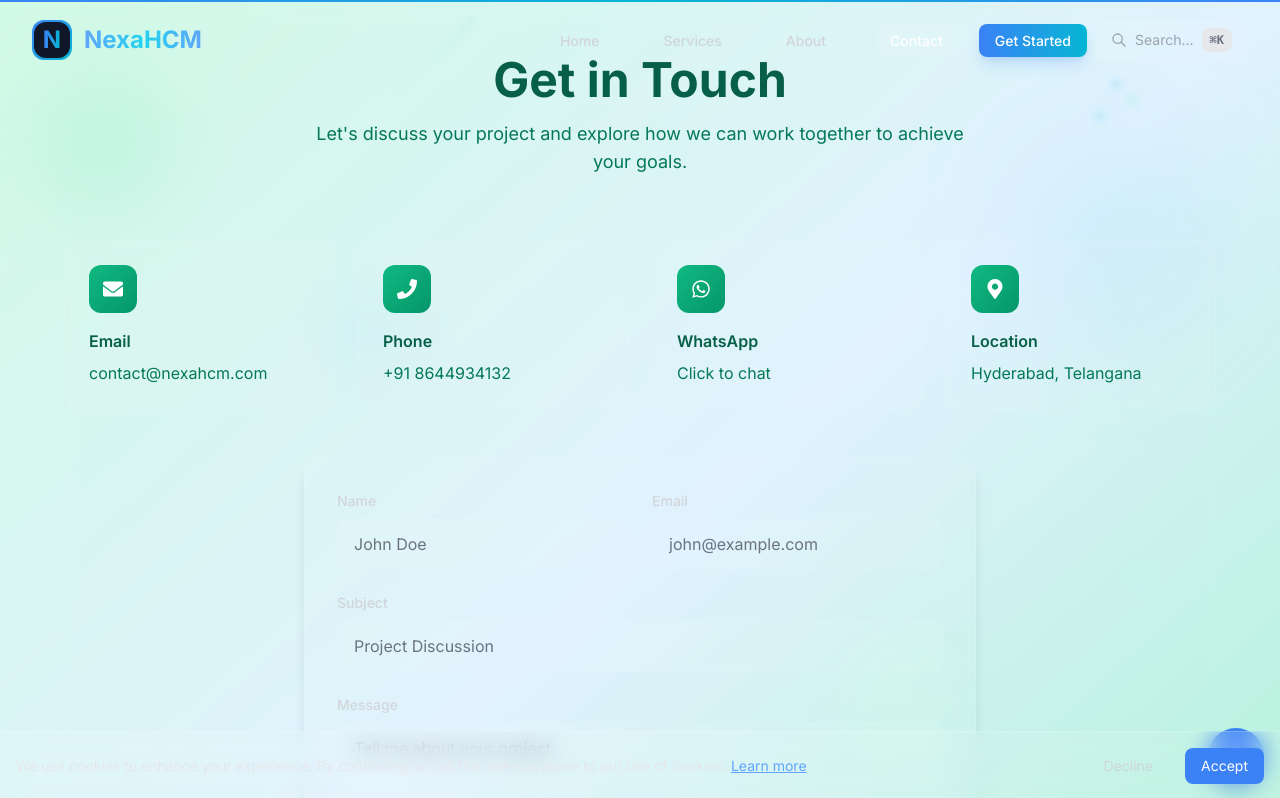
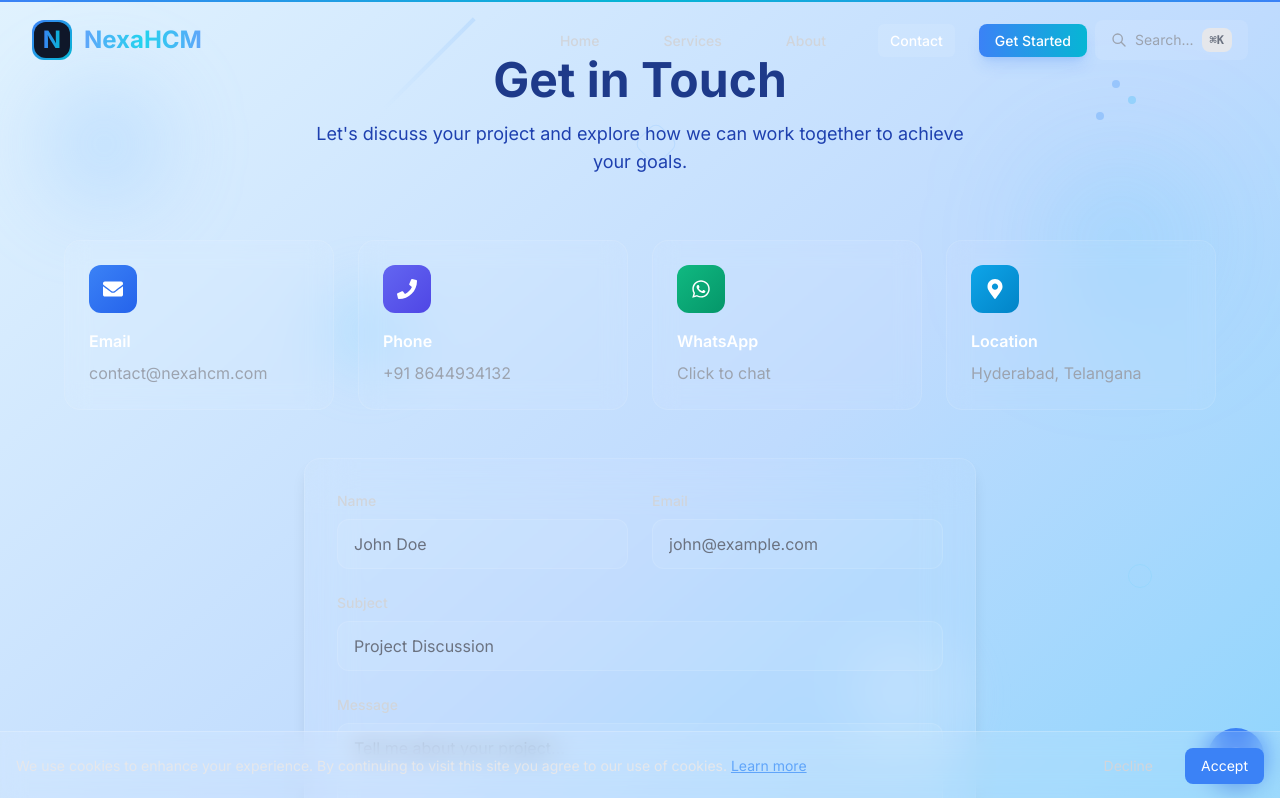
Before and after one commit to Prasanthk4/nexahcm, a React (Vite) app: page /contact in a window 1280 px wide. Shown: the top 798 px of the page. Built offline with nearby package versions, Linux system fonts and the light colour scheme.

Commit message:
style: Update contact page with light sky-blue gradient theme

```diff
--- a/src/pages/Contact.jsx
+++ b/src/pages/Contact.jsx
@@ -6,40 +6,40 @@ import PageTransition from '../components/transitions/PageTransition';
 const Contact = () => {
   return (
     <PageTransition>
-      <div className="min-h-screen bg-gradient-to-br from-emerald-100 via-sky-100 to-emerald-200 p-4 relative overflow-hidden">
+      <div className="min-h-screen bg-gradient-to-br from-sky-100 via-blue-200 to-sky-300 p-4 relative overflow-hidden">
         {/* Decorative Elements */}
         <div className="absolute inset-0 overflow-hidden">
           {/* Main blurred circles */}
-          <div className="absolute top-20 left-10 w-32 h-32 bg-emerald-300/20 rounded-full blur-2xl"></div>
-          <div className="absolute top-40 right-20 w-40 h-40 bg-sky-300/20 rounded-full blur-3xl"></div>
-          <div className="absolute bottom-20 left-1/3 w-36 h-36 bg-emerald-200/30 rounded-full blur-2xl"></div>
+          <div className="absolute top-20 left-10 w-32 h-32 bg-blue-300/30 rounded-full blur-2xl"></div>
+          <div className="absolute top-40 right-20 w-40 h-40 bg-sky-400/20 rounded-full blur-3xl"></div>
+          <div className="absolute bottom-20 left-1/3 w-36 h-36 bg-blue-200/30 rounded-full blur-2xl"></div>
 
           {/* Additional decorative elements */}
-          <div className="absolute top-1/4 left-1/4 w-24 h-24 bg-sky-200/20 rounded-full blur-xl"></div>
-          <div className="absolute bottom-1/3 right-1/4 w-28 h-28 bg-emerald-100/30 rounded-full blur-xl"></div>
+          <div className="absolute top-1/4 left-1/4 w-24 h-24 bg-sky-300/20 rounded-full blur-xl"></div>
+          <div className="absolute bottom-1/3 right-1/4 w-28 h-28 bg-blue-100/40 rounded-full blur-xl"></div>
 
           {/* Floating shapes */}
-          <div className="absolute top-32 left-1/2 w-8 h-8 border border-emerald-300/30 rounded-lg transform rotate-45"></div>
+          <div className="absolute top-32 left-1/2 w-8 h-8 border border-blue-300/30 rounded-lg transform rotate-45"></div>
           <div className="absolute top-1/2 right-32 w-6 h-6 border border-sky-300/30 rounded-full"></div>
-          <div className="absolute bottom-40 left-20 w-10 h-10 border border-emerald-300/30 rounded-full"></div>
+          <div className="absolute bottom-40 left-20 w-10 h-10 border border-blue-300/30 rounded-full"></div>
 
           {/* Dots pattern */}
-          <div className="absolute top-20 right-40 w-2 h-2 bg-sky-400/30 rounded-full"></div>
-          <div className="absolute top-24 right-36 w-2 h-2 bg-emerald-400/20 rounded-full"></div>
-          <div className="absolute top-28 right-44 w-2 h-2 bg-sky-400/30 rounded-full"></div>
+          <div className="absolute top-20 right-40 w-2 h-2 bg-blue-400/40 rounded-full"></div>
+          <div className="absolute top-24 right-36 w-2 h-2 bg-sky-400/30 rounded-full"></div>
+          <div className="absolute top-28 right-44 w-2 h-2 bg-blue-400/40 rounded-full"></div>
 
           {/* Light beams */}
-          <div className="absolute top-0 left-1/3 w-1 h-32 bg-gradient-to-b from-emerald-300/20 to-transparent transform rotate-45"></div>
-          <div className="absolute bottom-0 right-1/4 w-1 h-40 bg-gradient-to-t from-sky-300/20 to-transparent transform -rotate-45"></div>
+          <div className="absolute top-0 left-1/3 w-1 h-32 bg-gradient-to-b from-blue-300/30 to-transparent transform rotate-45"></div>
+          <div className="absolute bottom-0 right-1/4 w-1 h-40 bg-gradient-to-t from-sky-300/30 to-transparent transform -rotate-45"></div>
         </div>
 
-        <div className="max-w-6xl mx-auto relative z-10 backdrop-blur-sm">
+        <div className="max-w-6xl mx-auto relative z-10">
           {/* Header Section */}
           <div className="text-center mb-16 pt-10">
             <motion.h1
               initial={{ opacity: 0, y: -20 }}
               animate={{ opacity: 1, y: 0 }}
-              className="text-4xl md:text-5xl font-bold text-emerald-800 mb-4"
+              className="text-4xl md:text-5xl font-bold text-blue-900 mb-4"
             >
               Get in Touch
             </motion.h1>
@@ -47,7 +47,7 @@ const Contact = () => {
               initial={{ opacity: 0, y: 20 }}
               animate={{ opacity: 1, y: 0 }}
               transition={{ delay: 0.2 }}
-              className="text-lg text-emerald-700 max-w-2xl mx-auto"
+              className="text-lg text-blue-800 max-w-2xl mx-auto"
             >
               Let's discuss your project and explore how we can work together to achieve your goals.
             </motion.p>
@@ -61,16 +61,11 @@ const Contact = () => {
               transition={{ delay: 0.3 }}
               className="bg-white/5 backdrop-blur-md p-6 rounded-2xl border border-white/10 hover:bg-white/10 transition-all duration-300 group"
             >
-              <div className="bg-gradient-to-br from-emerald-500 to-emerald-600 w-12 h-12 rounded-xl flex items-center justify-center mb-4">
+              <div className="bg-gradient-to-br from-blue-500 to-blue-600 w-12 h-12 rounded-xl flex items-center justify-center mb-4">
                 <FaEnvelope className="text-white text-xl" />
               </div>
-              <h3 className="text-emerald-800 font-semibold mb-2">Email</h3>
-              <a
-                href="mailto:contact@nexahcm.com"
-                className="text-emerald-700 hover:text-emerald-900 transition-colors duration-300"
-              >
-                contact@nexahcm.com
-              </a>
+              <h3 className="text-white font-semibold mb-2">Email</h3>
+              <p className="text-gray-400 group-hover:text-gray-300 transition-colors duration-300">contact@nexahcm.com</p>
             </motion.div>
 
             <motion.div
@@ -79,16 +74,11 @@ const Contact = () => {
               transition={{ delay: 0.4 }}
               className="bg-white/5 backdrop-blur-md p-6 rounded-2xl border border-white/10 hover:bg-white/10 transition-all duration-300 group"
             >
-              <div className="bg-gradient-to-br from-emerald-500 to-emerald-600 w-12 h-12 rounded-xl flex items-center justify-center mb-4">
+              <div className="bg-gradient-to-br from-indigo-500 to-indigo-600 w-12 h-12 rounded-xl flex items-center justify-center mb-4">
                 <FaPhone className="text-white text-xl" />
               </div>
-              <h3 className="text-emerald-800 font-semibold mb-2">Phone</h3>
-              <a
-                href="tel:+918644934132"
-                className="text-emerald-700 hover:text-emerald-900 transition-colors duration-300"
-              >
-                +91 8644934132
-              </a>
+              <h3 className="text-white font-semibold mb-2">Phone</h3>
+              <p className="text-gray-400 group-hover:text-gray-300 transition-colors duration-300">+91 8644934132</p>
             </motion.div>
 
             <motion.div
@@ -100,15 +90,8 @@ const Contact = () => {
               <div className="bg-gradient-to-br from-emerald-500 to-emerald-600 w-12 h-12 rounded-xl flex items-center justify-center mb-4">
                 <FaWhatsapp className="text-white text-xl" />
               </div>
-              <h3 className="text-emerald-800 font-semibold mb-2">WhatsApp</h3>
-              <a
-                href="https://wa.me/918644934132"
-                target="_blank"
-                rel="noopener noreferrer"
-                className="text-emerald-700 hover:text-emerald-900 transition-colors duration-300"
-              >
-                Click to chat
-              </a>
+              <h3 className="text-white font-semibold mb-2">WhatsApp</h3>
+              <p className="text-gray-400 group-hover:text-gray-300 transition-colors duration-300">Click to chat</p>
             </motion.div>
 
             <motion.div
@@ -117,18 +100,11 @@ const Contact = () => {
               transition={{ delay: 0.6 }}
               className="bg-white/5 backdrop-blur-md p-6 rounded-2xl border border-white/10 hover:bg-white/10 transition-all duration-300 group"
             >
-              <div className="bg-gradient-to-br from-emerald-500 to-emerald-600 w-12 h-12 rounded-xl flex items-center justify-center mb-4">
+              <div className="bg-gradient-to-br from-sky-500 to-sky-600 w-12 h-12 rounded-xl flex items-center justify-center mb-4">
                 <FaMapMarkerAlt className="text-white text-xl" />
               </div>
-              <h3 className="text-emerald-800 font-semibold mb-2">Location</h3>
-              <a
-                href="https://maps.google.com/?q=Hyderabad,Telangana"
-                target="_blank"
-                rel="noopener noreferrer"
-                className="text-emerald-700 hover:text-emerald-900 transition-colors duration-300"
-              >
-                Hyderabad, Telangana
-              </a>
+              <h3 className="text-white font-semibold mb-2">Location</h3>
+              <p className="text-gray-400 group-hover:text-gray-300 transition-colors duration-300">Hyderabad, Telangana</p>
             </motion.div>
           </div>
 
@@ -146,7 +122,7 @@ const Contact = () => {
                   <input
                     type="text"
                     placeholder="John Doe"
-                    className="w-full px-4 py-3 bg-white/5 border border-white/10 rounded-xl text-white placeholder-gray-500 focus:outline-none focus:border-emerald-500/50 transition-colors duration-300"
+                    className="w-full px-4 py-3 bg-white/5 border border-white/10 rounded-xl text-white placeholder-gray-500 focus:outline-none focus:border-blue-500/50 transition-colors duration-300"
                   />
                 </div>
                 <div>
@@ -154,7 +130,7 @@ const Contact = () => {
                   <input
                     type="email"
                     placeholder="john@example.com"
-                    className="w-full px-4 py-3 bg-white/5 border border-white/10 rounded-xl text-white placeholder-gray-500 focus:outline-none focus:border-emerald-500/50 transition-colors duration-300"
+                    className="w-full px-4 py-3 bg-white/5 border border-white/10 rounded-xl text-white placeholder-gray-500 focus:outline-none focus:border-blue-500/50 transition-colors duration-300"
                   />
                 </div>
               </div>
@@ -163,7 +139,7 @@ const Contact = () => {
                 <input
                   type="text"
                   placeholder="Project Discussion"
-                  className="w-full px-4 py-3 bg-white/5 border border-white/10 rounded-xl text-white placeholder-gray-500 focus:outline-none focus:border-emerald-500/50 transition-colors duration-300"
+                  className="w-full px-4 py-3 bg-white/5 border border-white/10 rounded-xl text-white placeholder-gray-500 focus:outline-none focus:border-blue-500/50 transition-colors duration-300"
                 />
               </div>
               <div>
@@ -171,12 +147,12 @@ const Contact = () => {
                 <textarea
                   rows="4"
                   placeholder="Tell me about your project..."
-                  className="w-full px-4 py-3 bg-white/5 border border-white/10 rounded-xl text-white placeholder-gray-500 focus:outline-none focus:border-emerald-500/50 transition-colors duration-300 resize-none"
+                  className="w-full px-4 py-3 bg-white/5 border border-white/10 rounded-xl text-white placeholder-gray-500 focus:outline-none focus:border-blue-500/50 transition-colors duration-300 resize-none"
                 ></textarea>
               </div>
               <button
                 type="submit"
-                className="w-full bg-gradient-to-r from-emerald-500 to-emerald-600 hover:from-emerald-600 hover:to-emerald-700 text-white font-semibold py-3 px-6 rounded-xl transition-all duration-300 transform hover:scale-[1.02]"
+                className="w-full bg-gradient-to-r from-blue-500 to-blue-600 hover:from-blue-600 hover:to-blue-700 text-white font-semibold py-3 px-6 rounded-xl transition-all duration-300 transform hover:scale-[1.02]"
               >
                 Send Message
               </button>
```
